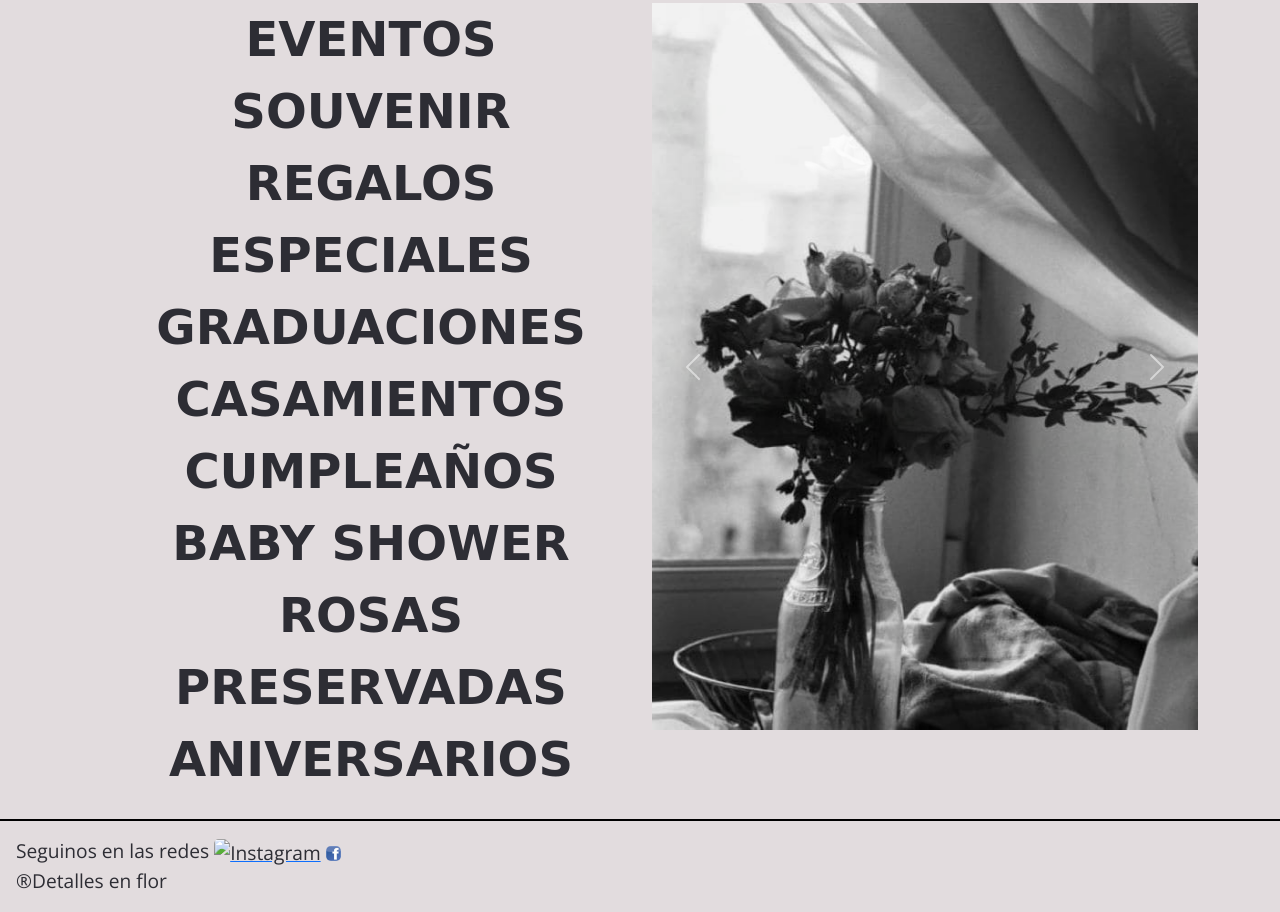
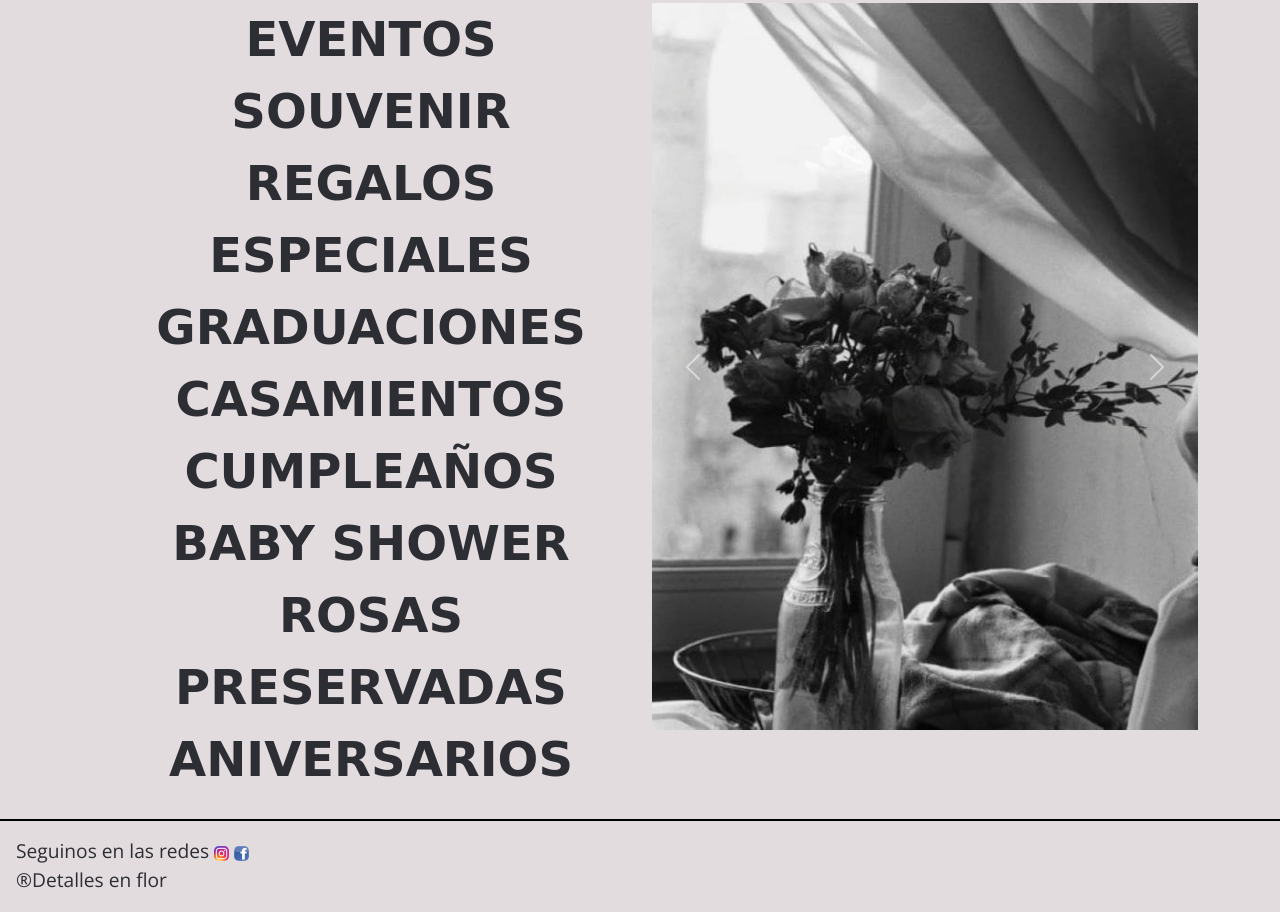
Before and after one commit to GuidoC10/repositorioclase15, a plain HTML site: page index.html in a window 1280 px wide. Shown: the part 508-1420 px from the top of the page. Drawn offline with nearby package versions, Linux system fonts and the light colour scheme; files that its build step writes are made by us from their sources; the site is published under a folder, as on GitHub Pages, so addresses that start at the root find nothing; a web font is replaced by a local one.

Commit message:
modificacion logo IG en index

```diff
--- a/index.html
+++ b/index.html
@@ -79,7 +79,7 @@
         </main>
         <footer class="footer">
             <span class="footer__span">Seguinos en las redes
-                <a href="http://www.instagram.com/detalles.en.flor"> <img class="footer__span--redes" src="/img/imgInstagram.jfif" alt="Instagram" title="Instagram" width="15px" height="15px"></a>
+                <a href="http://www.instagram.com/detalles.en.flor"> <img class="footer__span--redes" src="./img/imgInstagram.jfif" alt="Instagram" title="Instagram" width="15px" height="15px"></a>
                 <a href="https://m.facebook.com/pages/category/Product-Service/Detalles-en-flor-792428931095253/"> <img class="footer__span--redes" src="./img/imgFacebook.jfif" alt="Facebook" title="Facebook" width="15px" height="15px"></a>
             </span>
             <span>®Detalles en flor</span>
```
